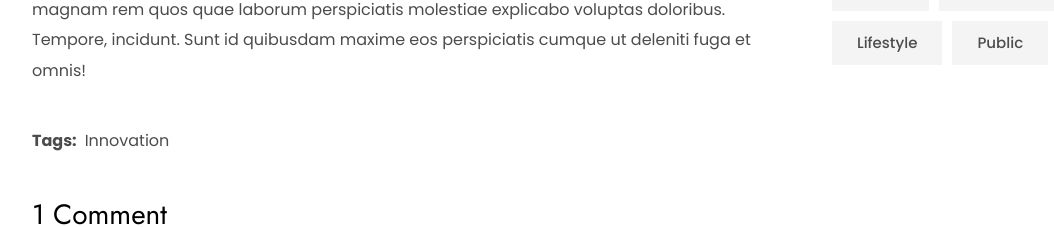
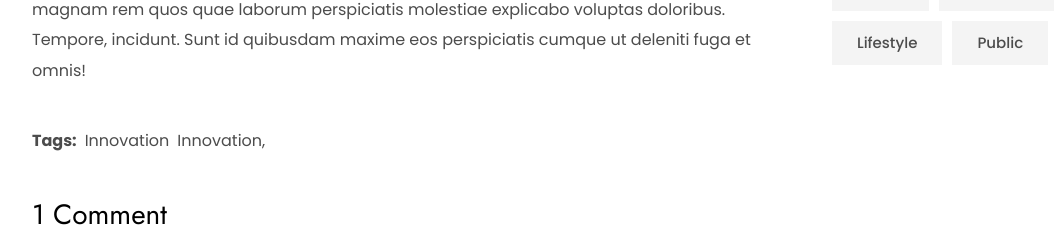
Before and after one commit to Kagiso31/artex, a React (Vite) app: page /artex/blog/1 in a window 1280 px wide. Shown: the part 1817-2044 px from the top of the page, without its empty margins (28-1082 px from the left). Built offline with nearby package versions, Linux system fonts and the light colour scheme.

Commit message:
Add scroll to top for all pages

```diff
--- /dev/null
+++ b/src/hooks/useScrollToTop.tsx
@@ -0,0 +1,12 @@
+import { useEffect } from "react";
+import { useLocation } from "react-router-dom";
+
+const useScrollToTop = () => {
+  const { pathname } = useLocation();
+
+  useEffect(() => {
+    window.scrollTo(0, 0);
+  }, [pathname]);
+};
+
+export default useScrollToTop;
--- a/src/layout/RootLayout/index.tsx
+++ b/src/layout/RootLayout/index.tsx
@@ -3,6 +3,7 @@ import Header from "../Header";
 import Footer from "../Footer";
 import BackToTopButton from "../../components/BackToTopButton";
 import SharedHero from "../SharedHero";
+import useScrollToTop from "../../hooks/useScrollToTop";
 
 const RootLayout = () => {
   const location = useLocation();
@@ -10,6 +11,7 @@ const RootLayout = () => {
   const match = routesWithoutSharedHero.find((route) => {
     if (location.pathname === route) return true;
   });
+  useScrollToTop();
 
   if (match) {
     return (
--- a/src/pages/BlogPost/Tags.tsx
+++ b/src/pages/BlogPost/Tags.tsx
@@ -23,6 +23,17 @@ const Tags = ({ post }: TagsProps) => {
             </li>
           );
         })}
+        {post?.tags.map((tag, index) =>
+          post.tags.length === index ? (
+            <li key={tag} className="post-tags__item">
+              {tag}
+            </li>
+          ) : (
+            <li key={tag} className="post-tags__item">
+              {tag},
+            </li>
+          )
+        )}
       </ul>
     </div>
   );
```
